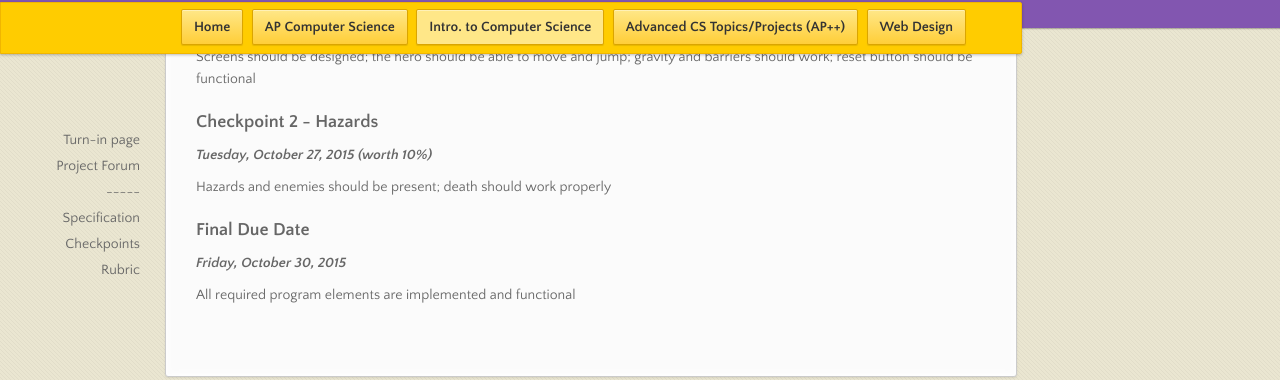
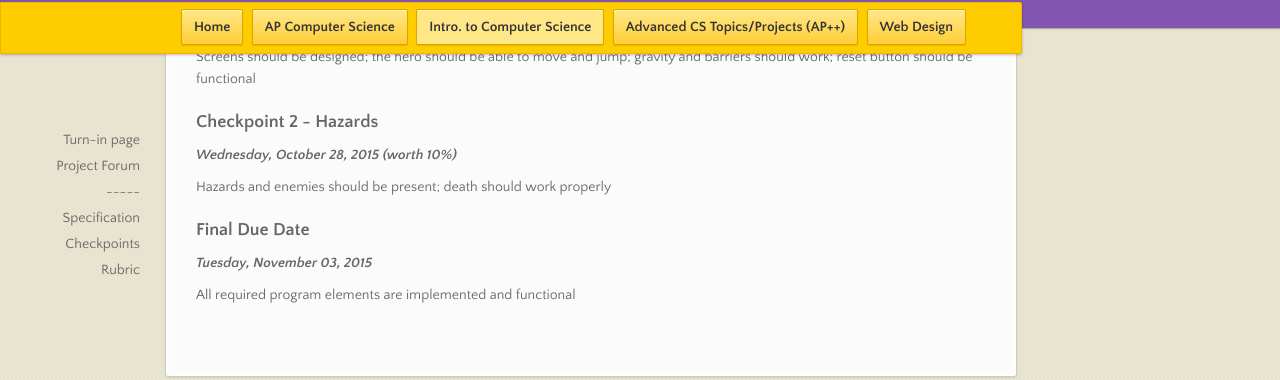
Before and after one commit to stutlerk/ihs-website, a Jekyll site: the page built from _introcs/projects/proj2.md, in a window 1280 px wide and 900 px high, scrolled down 2836 px. Shown: the part 113-493 px from the top of the window. Built offline with Jekyll 4.4.1, drawn with Linux system fonts in a browser that asks for light colours; nearby versions of some CDN libraries; some of the changed text lies outside the part shown.

Commit message:
Change due dates in Intro project 2.

```diff
--- a/_introcs/projects/proj2.md
+++ b/_introcs/projects/proj2.md
@@ -4,7 +4,7 @@ course: introcs
 
 number: 2
 title: Platform Game
-due: 2015-10-30
+due: 2015-11-03
 turnin: https://canvas.instructure.com/courses/974357/assignments/4013645
 forum: https://groups.google.com/forum/#!categories/ihsintrocompsci/project-2---platform-game
 
@@ -14,7 +14,7 @@ checkpoints:
     value: 5%
     description: Screens should be designed; the hero should be able to move and jump; gravity and barriers should work; reset button should be functional
   - title: Checkpoint 2 - Hazards
-    date: 2015-10-27
+    date: 2015-10-28
     value: 10%
     description: Hazards and enemies should be present; death should work properly
 
```
